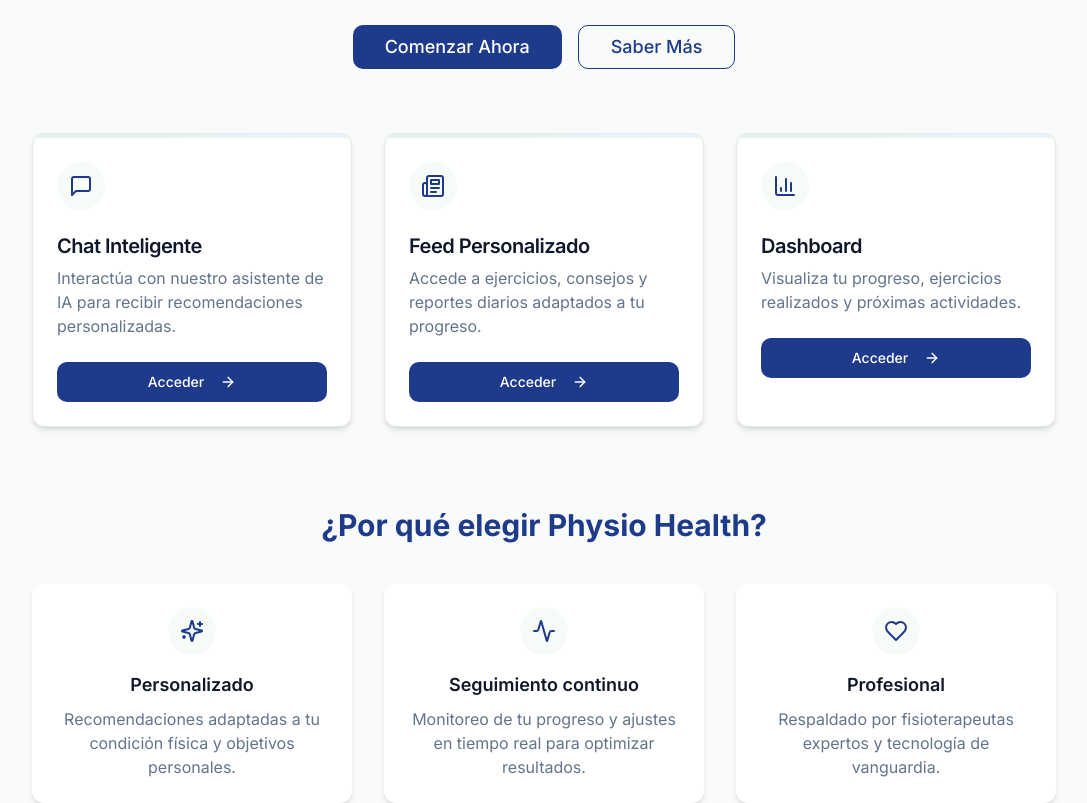
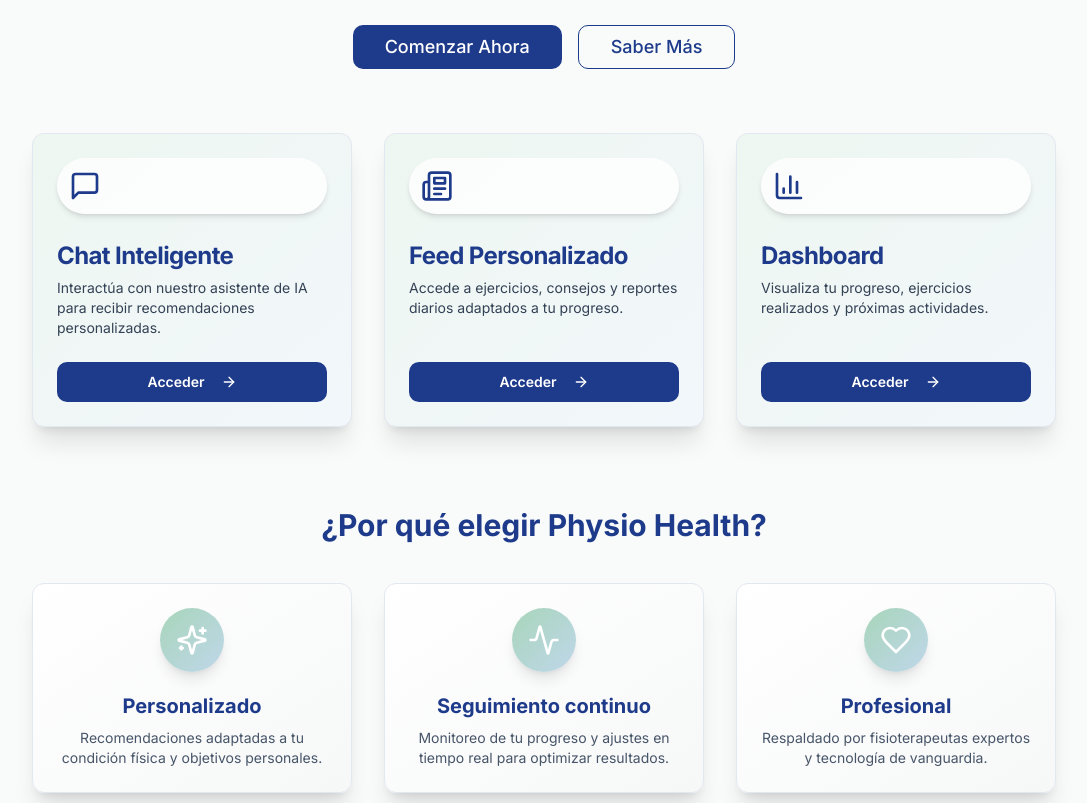
Before and after one commit to JhoanG956/physic-health, a Next.js app: page / in a window 1280 px wide. Shown: the part 300-1103 px from the top of the page, without its empty margins (96-1183 px from the left). Built offline with nearby package versions, Linux system fonts and the light colour scheme; no server answers.

Commit message:
feat: redesign FeatureCard and BenefitCard for modern appeal
Enhance cards with gradient backgrounds, improved iconography, typography, hover effects, and consistency.

#VERCEL_SKIP

Co-authored-by: null <129794504+JhoanG956@users.noreply.github.com>

```diff
--- a/app/page.tsx
+++ b/app/page.tsx
@@ -82,21 +82,21 @@ export default function Home() {
           <FeatureCard
             title="Chat Inteligente"
             description="Interactúa con nuestro asistente de IA para recibir recomendaciones personalizadas."
-            icon={<MessageSquare className="h-6 w-6 text-deep-blue dark:text-sky-blue" />}
+            icon={<MessageSquare className="h-8 w-8 text-deep-blue dark:text-sky-blue" />}
             href="/chat"
             delay={0}
           />
           <FeatureCard
             title="Feed Personalizado"
             description="Accede a ejercicios, consejos y reportes diarios adaptados a tu progreso."
-            icon={<Newspaper className="h-6 w-6 text-deep-blue dark:text-mint" />}
+            icon={<Newspaper className="h-8 w-8 text-deep-blue dark:text-mint" />}
             href="/feed"
             delay={0.2}
           />
           <FeatureCard
             title="Dashboard"
             description="Visualiza tu progreso, ejercicios realizados y próximas actividades."
-            icon={<BarChart3 className="h-6 w-6 text-deep-blue dark:text-soft-coral" />}
+            icon={<BarChart3 className="h-8 w-8 text-deep-blue dark:text-soft-coral" />}
             href="/dashboard"
             delay={0.4}
           />
@@ -112,19 +112,19 @@ export default function Home() {
           <h2 className="text-3xl font-bold mb-6 text-deep-blue dark:text-slate-100">¿Por qué elegir Physio Health?</h2>
           <div className="grid grid-cols-1 md:grid-cols-3 gap-8 max-w-5xl mx-auto mt-10">
             <BenefitCard
-              icon={<Sparkles className="h-6 w-6 text-deep-blue dark:text-sky-blue" />}
+              icon={<Sparkles className="h-8 w-8 text-white" />}
               title="Personalizado"
               description="Recomendaciones adaptadas a tu condición física y objetivos personales."
               delay={0}
             />
             <BenefitCard
-              icon={<Activity className="h-6 w-6 text-deep-blue dark:text-mint" />}
+              icon={<Activity className="h-8 w-8 text-white" />}
               title="Seguimiento continuo"
               description="Monitoreo de tu progreso y ajustes en tiempo real para optimizar resultados."
               delay={0.2}
             />
             <BenefitCard
-              icon={<Heart className="h-6 w-6 text-deep-blue dark:text-soft-coral" />}
+              icon={<Heart className="h-8 w-8 text-white" />}
               title="Profesional"
               description="Respaldado por fisioterapeutas expertos y tecnología de vanguardia."
               delay={0.4}
@@ -155,19 +155,21 @@ function FeatureCard({
       initial={{ opacity: 0, y: 20 }}
       animate={{ opacity: 1, y: 0 }}
       transition={{ duration: 0.6, delay: 0.4 + delay }}
-      whileHover={{ y: -3 }}
+      whileHover={{ y: -5, scale: 1.03 }}
+      transition={{ duration: 0.2 }}
+      className="h-full"
     >
-      <Card className="h-full overflow-hidden border dark:border-slate-800 shadow-md">
-        <div className="h-1 w-full bg-gradient-to-r from-mint/30 to-sky-blue/30 dark:from-mint/20 dark:to-sky-blue/20" />
-        <CardHeader>
-          <div className="flex items-center justify-center w-12 h-12 rounded-full bg-mint/10 dark:bg-slate-800 mb-4">
-            {icon}
-          </div>
-          <CardTitle className="text-xl dark:text-slate-100">{title}</CardTitle>
-          <CardDescription className="text-base dark:text-slate-300">{description}</CardDescription>
+      <Card className="h-full overflow-hidden shadow-xl bg-gradient-to-br from-mint/20 to-sky-blue/20 dark:from-mint/10 dark:to-sky-blue/10 border border-slate-200 dark:border-slate-700 flex flex-col">
+        <CardHeader className="p-6 flex-grow">
+          <div className="p-3 bg-white/80 dark:bg-slate-900/80 rounded-full shadow-md mb-5 inline-block">{icon}</div>
+          <CardTitle className="text-2xl font-bold text-deep-blue dark:text-sky-blue mb-2">{title}</CardTitle>
+          <CardDescription className="text-slate-700 dark:text-slate-300 text-sm">{description}</CardDescription>
         </CardHeader>
-        <CardFooter>
-          <Button asChild className="w-full bg-deep-blue hover:bg-deep-blue/90 text-white">
+        <CardFooter className="p-6 pt-0">
+          <Button
+            asChild
+            className="w-full bg-deep-blue hover:bg-deep-blue/90 dark:bg-sky-blue dark:hover:bg-sky-blue/90 dark:text-deep-blue text-white font-semibold"
+          >
             <Link href={href}>
               Acceder <ArrowRight className="ml-2 h-4 w-4" />
             </Link>
@@ -194,13 +196,13 @@ function BenefitCard({
       initial={{ opacity: 0, y: 20 }}
       animate={{ opacity: 1, y: 0 }}
       transition={{ duration: 0.6, delay: 0.8 + delay }}
-      className="flex flex-col items-center p-6 rounded-xl bg-white dark:bg-slate-800 shadow-md dark:subtle-border"
+      className="h-full flex flex-col items-center p-6 rounded-xl shadow-xl bg-gradient-to-tl from-warm-gray/60 to-white dark:from-slate-800/80 dark:to-slate-800/50 border border-slate-200 dark:border-slate-700"
+      whileHover={{ y: -5, scale: 1.03 }}
+      transition={{ duration: 0.2 }}
     >
-      <div className="flex items-center justify-center w-12 h-12 rounded-full bg-mint/10 dark:bg-slate-700 mb-4">
-        {icon}
-      </div>
-      <h3 className="text-lg font-semibold mb-2 dark:text-slate-100">{title}</h3>
-      <p className="text-muted-foreground dark:text-slate-300 text-center">{description}</p>
+      <div className="p-4 bg-gradient-to-br from-mint to-sky-blue rounded-full shadow-lg mb-5">{icon}</div>
+      <h3 className="text-xl font-bold text-deep-blue dark:text-sky-blue mb-2">{title}</h3>
+      <p className="text-sm text-slate-600 dark:text-slate-300 text-center flex-grow">{description}</p>
     </motion.div>
   )
 }
```
